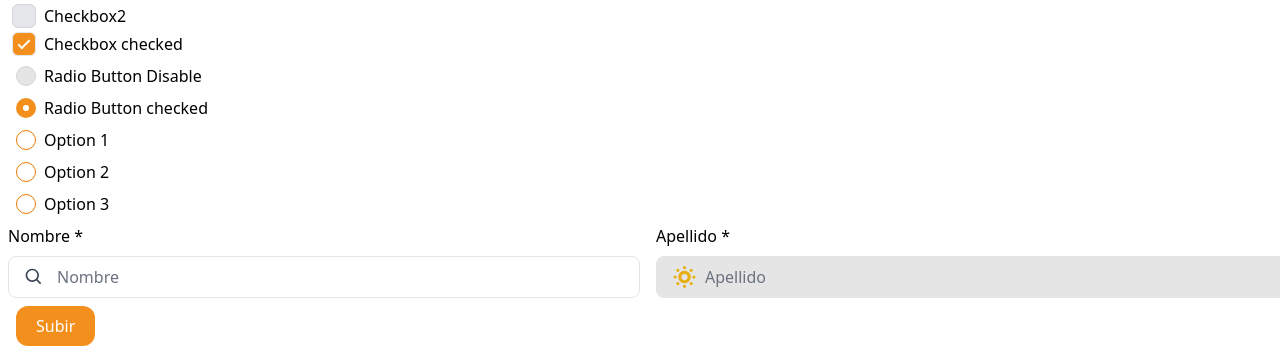
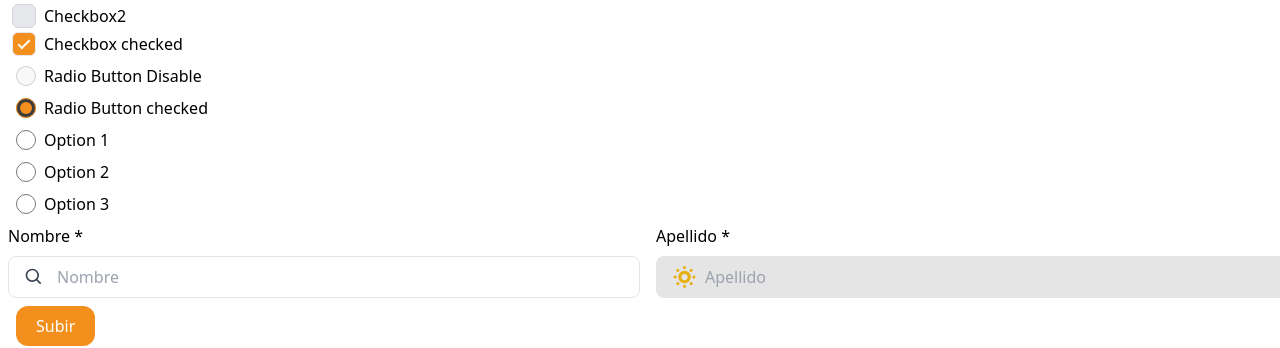
Before and after one commit to Imagine-CX/imaginecx-library, a React (Vite) app: page / in a window 1280 px wide. Shown: the part 199-547 px from the top of the page. Built offline with nearby package versions, Linux system fonts and the light colour scheme.

Commit message:
deleting flowbite and getting ready for publishing the package

```diff
--- a/package.json
+++ b/package.json
@@ -87,8 +87,6 @@
   "homepage": "https://github.com/Imagine-CX/imaginecx-library#readme",
   "license": "MIT",
   "dependencies": {
-    "flowbite": "^1.6.5",
-    "flowbite-react": "^0.4.3",
     "react-icons": "^4.8.0"
   }
 }
--- a/tailwind.config.js
+++ b/tailwind.config.js
@@ -1,10 +1,6 @@
 /** @type {import('tailwindcss').Config} */
 export default {
-  content: [
-    './index.html',
-    './src/**/*.{js,ts,jsx,tsx}',
-    'node_modules/flowbite-react/**/*.{js,jsx,ts,tsx}'
-  ],
+  content: ['./index.html', './src/**/*.{js,ts,jsx,tsx}', 'node_modules/flowbite-react/**/*.{js,jsx,ts,tsx}'],
   theme: {
     extend: {
       colors: {
@@ -39,9 +35,6 @@
       },
     },
   },
-  plugins: [
-    // eslint-disable-next-line no-undef
-    require('flowbite/plugin')
-  ],
+  plugins: [],
   prefix: 'icx-',
 };
```
Also changed, not shown: 1 other file (tests, documents, lock files or other folders).
